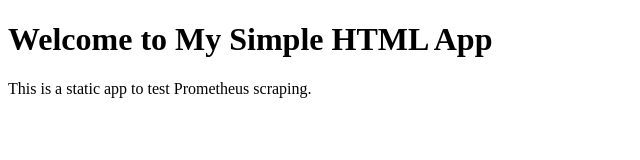
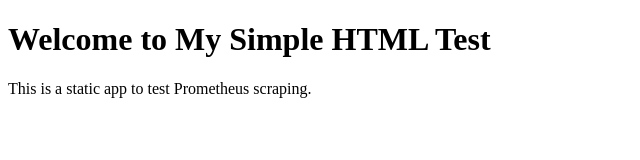
Before and after one commit to durrello/prometheus-grafana-docker, a plain HTML site: page html-app/index.html in a window 1280 px wide. Shown: the full height of the page, 0-640 px from the left. Drawn offline with Linux system fonts and the light colour scheme.

```diff
--- a/html-app/index.html
+++ b/html-app/index.html
@@ -1,10 +1,10 @@
 <!DOCTYPE html>
 <html>
 <head>
-    <title>My HTML App</title>
+    <title>My HTML App Test</title>
 </head>
 <body>
-    <h1>Welcome to My Simple HTML App</h1>
+    <h1>Welcome to My Simple HTML Test</h1>
     <p>This is a static app to test Prometheus scraping.</p>
 </body>
 </html>
```
Also changed, not shown: 2 other files.
